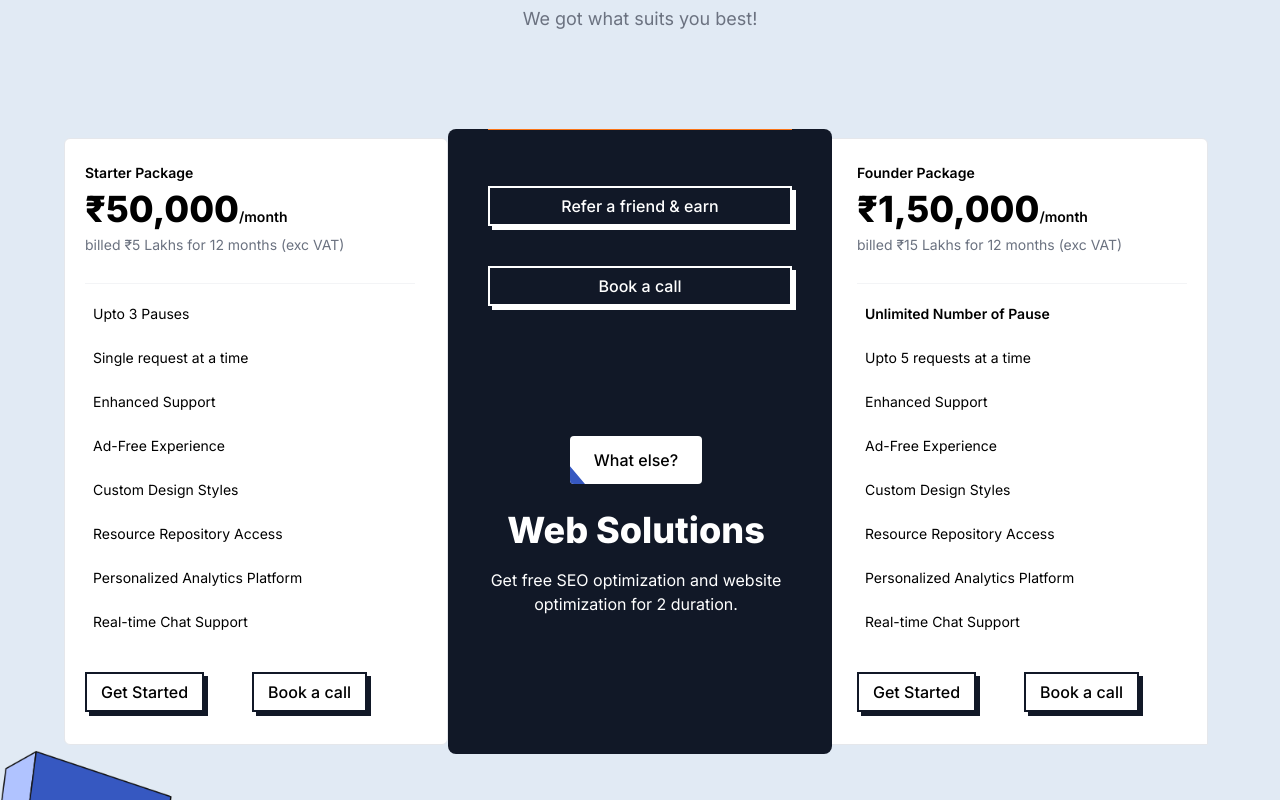
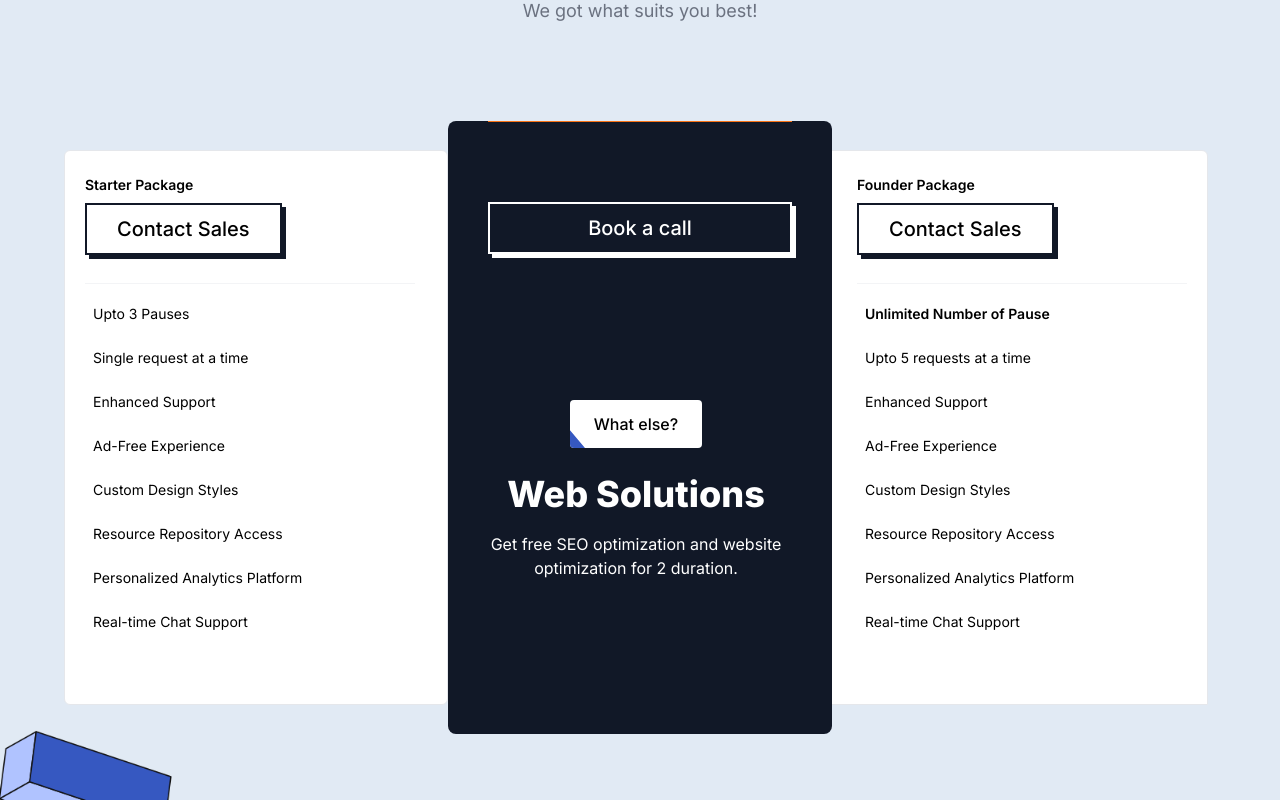
Before and after one commit to DevNasty5/webdevpyscho, a Next.js app: page / in a window 1280 px wide. Shown: the part 3940-4740 px from the top of the page. Built offline with nearby package versions, Linux system fonts and the light colour scheme.

Commit message:
major changes in pricing section and minor bug fixes

```diff
--- a/src/components/Homepage.tsx
+++ b/src/components/Homepage.tsx
@@ -1,4 +1,5 @@
-import React from 'react';
+'use client';
+import React, { useState } from 'react';
 import Projects from './Projects';
 import RecentWork from './RecentWork';
 import Landing from './Landing';
@@ -11,6 +12,13 @@ import Faq from './Faq';
 
 
 const Homepage: React.FC = () => {
+  const [selectedPackage, setSelectedPackage] = useState('');
+
+  const handleContactSalesClick = (packageType: string) => {
+    // Handle the logic for "Contact Sales" button click
+    setSelectedPackage(packageType);
+  };
+
   return (
     <>
       <Navbar />
@@ -18,9 +26,9 @@ const Homepage: React.FC = () => {
       <Projects />
       <Services />
       <RecentWork />
-      <Pricing />
+      <Pricing onContactSalesClick={handleContactSalesClick} />
       <Faq />
-      <ContactSection />
+      <ContactSection starterPackage={selectedPackage} />
       <Footer />
     </>
   );
--- a/src/components/Landing.tsx
+++ b/src/components/Landing.tsx
@@ -3,6 +3,15 @@ import Image from "next/image";
 import Phone from "../assets/header.svg";
 
 const Landing = () => {
+  const SeePlans = () => {
+    // Assuming "pricing" is an element with an id
+    const pricingElement = document.getElementById('pricing');
+
+    if (pricingElement) {
+      // Scroll to the "pricing" section
+      pricingElement.scrollIntoView({ behavior: 'smooth' });
+    }
+  };
   return (
     <div className="bg-[#eeebfe] h-full flex justify-center items-center md:my-20 m-6 mb-16 md:mx-36  rounded-lg shadow ">
       <div className="flex flex-col items-center p-10">
@@ -25,7 +34,7 @@ const Landing = () => {
         <div className="flex flex-col justify-center items-center  md:text-[20px]  mt-6">
           <h2 className="text-center font-normal w-full">Your business, your rules. Start, stop, or adjust your developer services at will.</h2>
           {/* Flexibility redefined. Pause and resume developer services as your business needs evolve. */}
-        <button className="bg-[#111827] rounded-lg border-white text-white px-10 py-4 font-medium mt-4 hover:-translate-y-2 hover:shadow-4xl duration-300 ">See Plans</button>
+          <button className="bg-[#111827] rounded-lg border-white text-white px-10 py-4 font-medium mt-4 hover:-translate-y-2 hover:shadow-4xl duration-300 " onClick={SeePlans}>See Plans</button>
         </div>
       </div>
     </div>
--- a/src/components/Pricing.tsx
+++ b/src/components/Pricing.tsx
@@ -1,7 +1,40 @@
-import React from "react";
+'use client';
+import React, { useState } from "react";
 import "./style2.css";
 
-const Pricing = () => {
+interface PricingProps {
+  onContactSalesClick?: (packageType: string) => void;
+}
+
+const Pricing: React.FC<PricingProps> = (props) => {
+  const [selectedPackage, setSelectedPackage] = useState('');
+
+  const handleContactSalesClick = (packageType: string) => {
+    // Set the selected package in local state
+    setSelectedPackage(packageType);
+
+    // Invoke the onContactSalesClick prop with the selected package
+    if (props.onContactSalesClick) {
+      props.onContactSalesClick(selectedPackage);
+    }
+    // Assuming "ContactUs" is an element with an id
+    const contactUsElement = document.getElementById('ContactUs');
+
+    if (contactUsElement) {
+      // Scroll to the "ContactUs" section
+      contactUsElement.scrollIntoView({ behavior: 'smooth' });
+    }
+  };
+  const handleBookCall = () => {
+    // Assuming "ContactUs" is an element with an id
+    const contactUsElement = document.getElementById('ContactUs');
+
+    if (contactUsElement) {
+      // Scroll to the "ContactUs" section
+      contactUsElement.scrollIntoView({ behavior: 'smooth' });
+    }
+  };
+
   return (
     <div
       id="pricing"
@@ -10,7 +43,7 @@ const Pricing = () => {
       <section className="relative overflow-hidden py-10">
         <div className="relative mx-auto max-w-7xl px-4">
           <div className="mx-auto md:mb-24 mb-6 max-w-2xl text-center lg:max-w-5xl">
-            <h1 className="md:mb-8 mb-4 text-4xl font-bold tracking-tight text-gray-900 sm:text-6xl lg:text-7xl">
+            <h1 className="md:mb-6 mb-4 text-4xl font-bold tracking-tight text-gray-900 sm:text-6xl lg:text-7xl">
               Membership Level
             </h1>
             <p className="text-lg text-gray-500">We got what suits you best!</p>
@@ -23,16 +56,27 @@ const Pricing = () => {
                     Starter Package
                   </span>
                   <span className="flex items-end">
-                    <span className="text-4xl font-extrabold leading-none">
+                    <a
+                      href="#CS"
+                      className="relative inline-block px-8 py-3 font-medium group"
+                      onClick={() => handleContactSalesClick("Starter Package")}
+                    >
+                      <span className="absolute inset-0 w-full h-full transition duration-200 ease-out transform translate-x-1 translate-y-1 bg-[#111827] group-hover:-translate-x-0 group-hover:-translate-y-0"></span>
+                      <span className="absolute inset-0 w-full h-full bg-white border-2 border-[#111827] group-hover:bg-[#111827]"></span>
+                      <span className="relative text-black text-xl group-hover:text-white">
+                        Contact Sales
+                      </span>
+                    </a>
+                    {/* <span className="text-4xl font-extrabold leading-none">
                       ₹50,000
                     </span>
 
-                    <span className="text-sm font-semibold">/month</span>
+                    <span className="text-sm font-semibold">/month</span> */}
                   </span>
 
-                  <span className=" block text-sm mt-2 text-gray-500">
+                  {/* <span className=" block text-sm mt-2 text-gray-500">
                     billed ₹5 Lakhs for 12 months (exc VAT)
-                  </span>
+                  </span> */}
 
                   <div className="mt-7 border-t border-gray-100 pt-5">
                     <ul className="mb-10">
@@ -77,7 +121,7 @@ const Pricing = () => {
                         </span>
                       </li>
                     </ul>
-                    <div className="flex space-x-12">
+                    {/* <div className="flex space-x-12">
                       <a
                         href="#_"
                         className="relative inline-block px-4 py-2 font-medium group"
@@ -98,7 +142,7 @@ const Pricing = () => {
                           Book a call
                         </span>
                       </a>
-                    </div>
+                    </div> */}
                   </div>
                 </div>
               </div>
@@ -115,9 +159,9 @@ const Pricing = () => {
                     </span>
                     <span className="text-sm font-semibold">/month</span>
                   </span> */}
-                  <div className="pt-14 border-t border-orange-500 ">
+                  <div className="pt-20 border-t border-orange-500 ">
                     <div className="flex flex-col space-y-10">
-                      <a
+                      {/* <a
                         href="#_"
                         className="relative inline-block px-4 py-2 font-medium group text-center"
                       >
@@ -126,19 +170,20 @@ const Pricing = () => {
                         <span className="relative text-white group-hover:text-black text-center">
                           Refer a friend & earn
                         </span>
-                      </a>
+                      </a> */}
                       <a
-                        href="#_"
-                        className="relative inline-block px-4 py-2 font-medium group text-center"
+                        href="#CS"
+                        className="relative inline-block px-4 py-3 font-medium group text-center"
+                        onClick={handleBookCall}
                       >
                         <span className="absolute inset-0 w-full h-full transition duration-200 ease-out transform translate-x-1 translate-y-1 bg-white group-hover:-translate-x-0 group-hover:-translate-y-0"></span>
                         <span className="absolute inset-0 w-full h-full bg-[#111827] border-2 border-white group-hover:bg-white"></span>
-                        <span className="relative text-white group-hover:text-black text-center">
+                        <span className="relative text-white text-xl group-hover:text-black text-center">
                           Book a call
                         </span>
                       </a>
                     </div>
-                    <div className="flex items-center justify-center h-96 bg-[#111827] flex-col mr-2 pt-14">
+                    <div className="flex items-center justify-center h-[26rem] bg-[#111827] flex-col mr-2 pt-14">
                       <div>
                         <span className="relative inline-flex items-center justify-center px-6 py-3 overflow-hidden font-medium transition-all bg-white rounded hover:bg-white group">
                           <span className="w-48 h-48 rounded rotate-[-40deg] bg-[#3658C1] absolute bottom-0 left-0 -translate-x-full ease-out duration-500 transition-all translate-y-full mb-9 ml-9 group-hover:ml-0 group-hover:mb-32 group-hover:translate-x-0"></span>
@@ -166,14 +211,25 @@ const Pricing = () => {
                     Founder Package
                   </span>
                   <span className="flex items-end">
-                    <span className="text-4xl font-extrabold leading-none">
+                    <a
+                      href="#CS"
+                      className="relative inline-block px-8 py-3 font-medium group"
+                      onClick={() => handleContactSalesClick("Founder Package")}
+                    >
+                      <span className="absolute inset-0 w-full h-full transition duration-200 ease-out transform translate-x-1 translate-y-1 bg-[#111827] group-hover:-translate-x-0 group-hover:-translate-y-0"></span>
+                      <span className="absolute inset-0 w-full h-full bg-white border-2 border-[#111827] group-hover:bg-[#111827]"></span>
+                      <span className="relative text-black text-xl group-hover:text-white">
+                        Contact Sales
+                      </span>
+                    </a>
+                    {/* <span className="text-4xl font-extrabold leading-none">
                       ₹1,50,000
                     </span>
-                    <span className="text-sm font-semibold">/month</span>
+                    <span className="text-sm font-semibold">/month</span> */}
                   </span>
-                  <span className=" block text-sm mt-2 text-gray-500">
+                  {/* <span className=" block text-sm mt-2 text-gray-500">
                     billed ₹15 Lakhs for 12 months (exc VAT)
-                  </span>
+                  </span> */}
 
                   <div className="mt-7 border-t border-gray-100 pt-5">
                     <ul className="mb-10">
@@ -218,7 +274,7 @@ const Pricing = () => {
                         </span>
                       </li>
                     </ul>
-                    <div className="flex space-x-12">
+                    {/* <div className="flex space-x-12">
                       <a
                         href="#_"
                         className="relative inline-block px-4 py-2 font-medium group"
@@ -239,7 +295,7 @@ const Pricing = () => {
                           Book a call
                         </span>
                       </a>
-                    </div>
+                    </div> */}
                   </div>
                 </div>
               </div>
```
Also changed, not shown: src/components/ContactSection.tsx (+15 -10 lines). Lines whose indentation alone changed are shown as unchanged.
